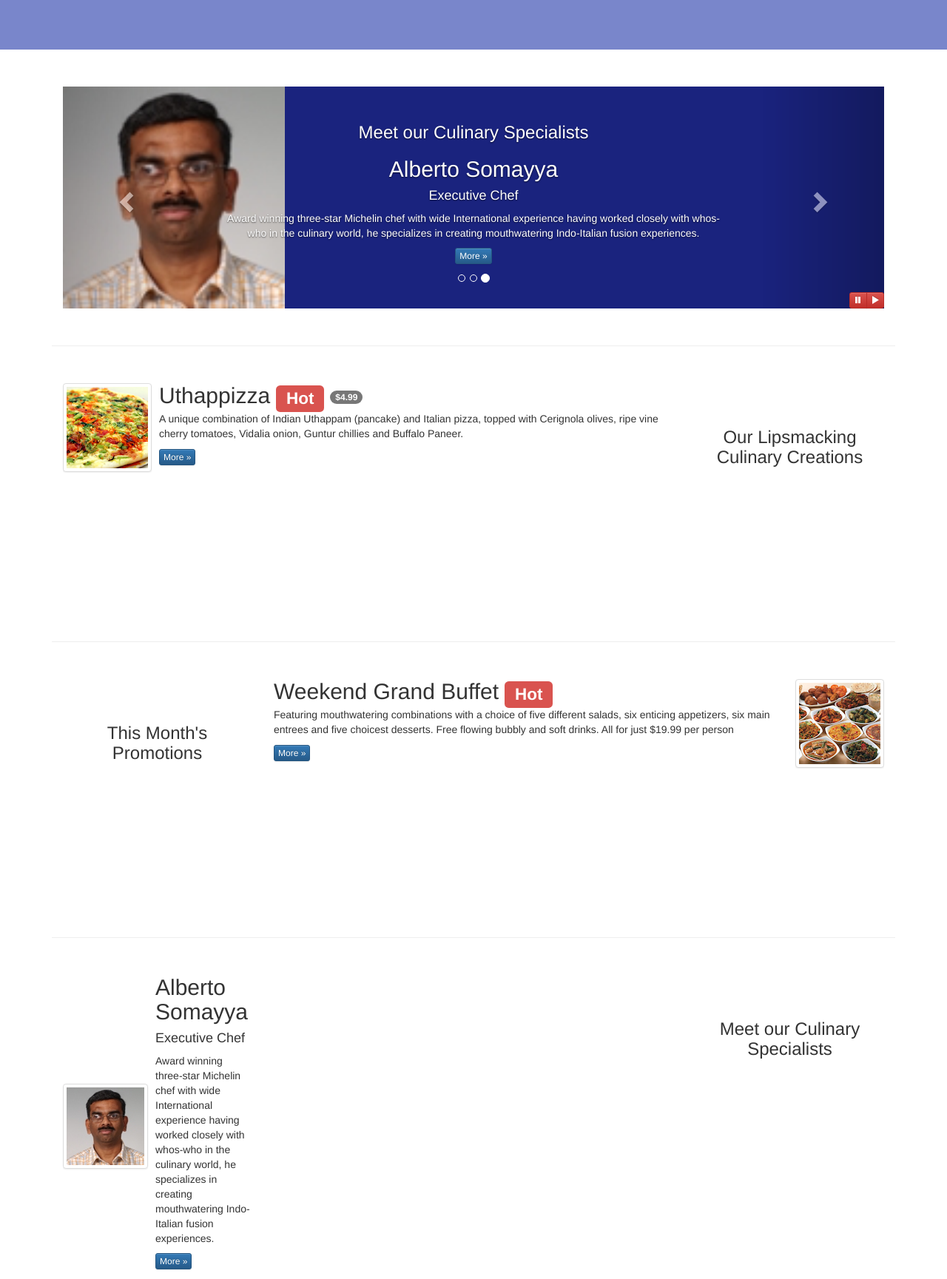
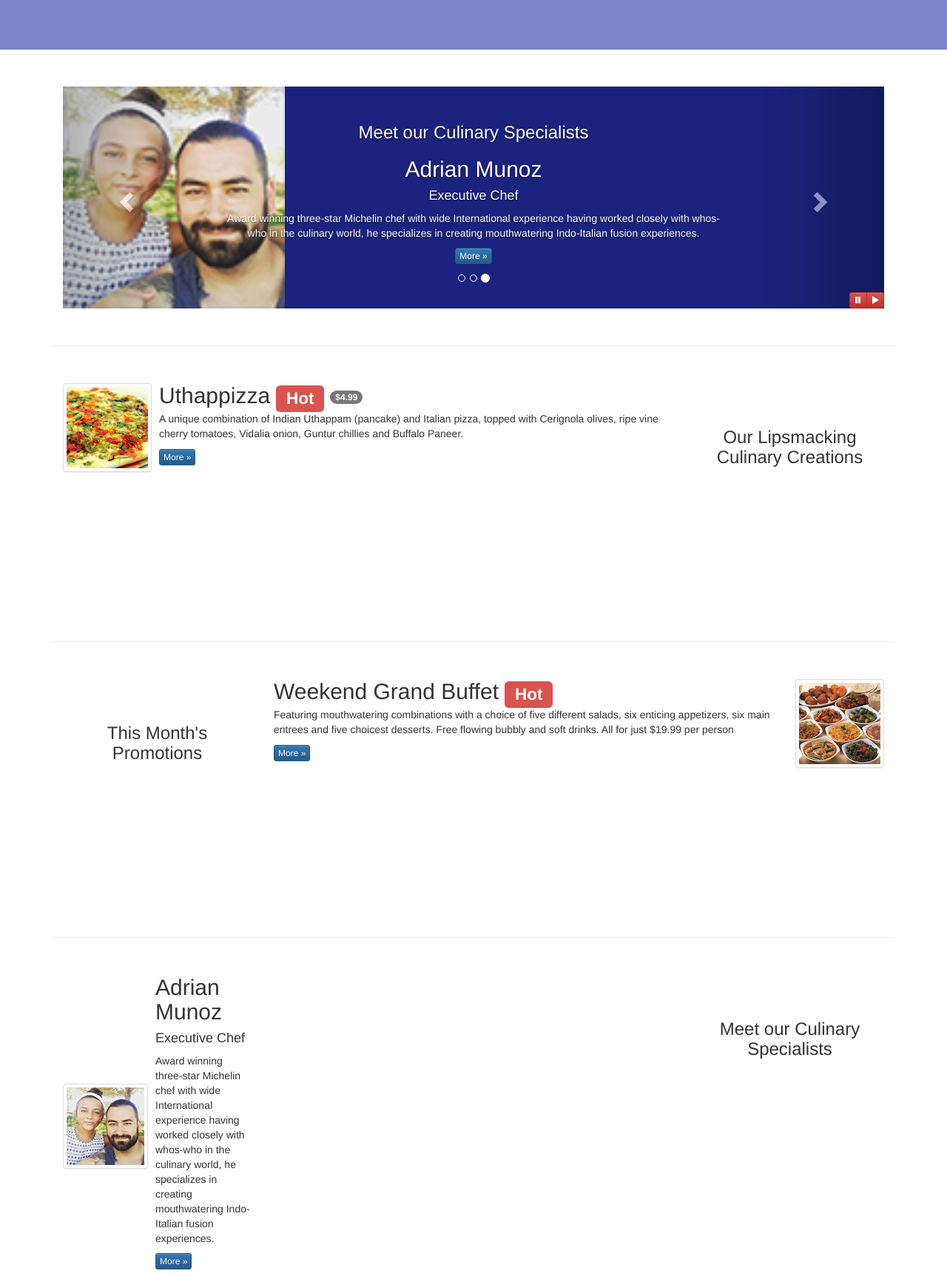
Before and after one commit to adriamunoz1984/confusion, a website: page index.html in a window 1280 px wide. Shown: the part 392-2121 px from the top of the page at 74% size. Drawn offline with Linux system fonts and the light colour scheme.

Commit message:
updated images

```diff
--- a/index.html
+++ b/index.html
@@ -256,10 +256,10 @@
                                 </div>
                             </div>
                             <div class="item">
-                                <img class="img-responsive" src="img/alberto.png" alt="Alberto Somayya">
+                                <img class="img-responsive" src="img/me.png" alt="Adrian Munoz">
                                 <div class="carousel-caption">
                                     <h3>Meet our Culinary Specialists</h3>
-                                    <h2>Alberto Somayya</h2>
+                                    <h2>Adrian Munoz</h2>
                                     <h4>Executive Chef</h4>
                                      <p>Award winning three-star Michelin chef with wide International experience having worked closely with whos-who in the culinary world, he specializes in creating mouthwatering Indo-Italian fusion experiences. </p>
                                      <p><a class="btn btn-primary btn-xs" href="#">More &raquo;</a></p>
@@ -347,11 +347,11 @@
                     <div class="media">
                         <div class="media-left media-middle">
                             <a href="#">
-                                <img class="media-object img-thumbnail" src="img/alberto.png" alt="Alberto Somayya">
+                                <img class="media-object img-thumbnail" src="img/me.png" alt="Adrian Munoz">
                             </a>
                         </div>
                         <div class="media-body">
-                            <h2 class="media-heading">Alberto Somayya</h2>
+                            <h2 class="media-heading">Adrian Munoz</h2>
                             <h4>Executive Chef</h4>
                             <p>Award winning three-star Michelin chef with wide International experience having worked closely with whos-who in the culinary world, he specializes in creating mouthwatering Indo-Italian fusion experiences. </p>
                             <p><a class="btn btn-primary btn-xs" href="#">More &raquo;</a></p>
```
Also changed, not shown: img/me.png (added).
